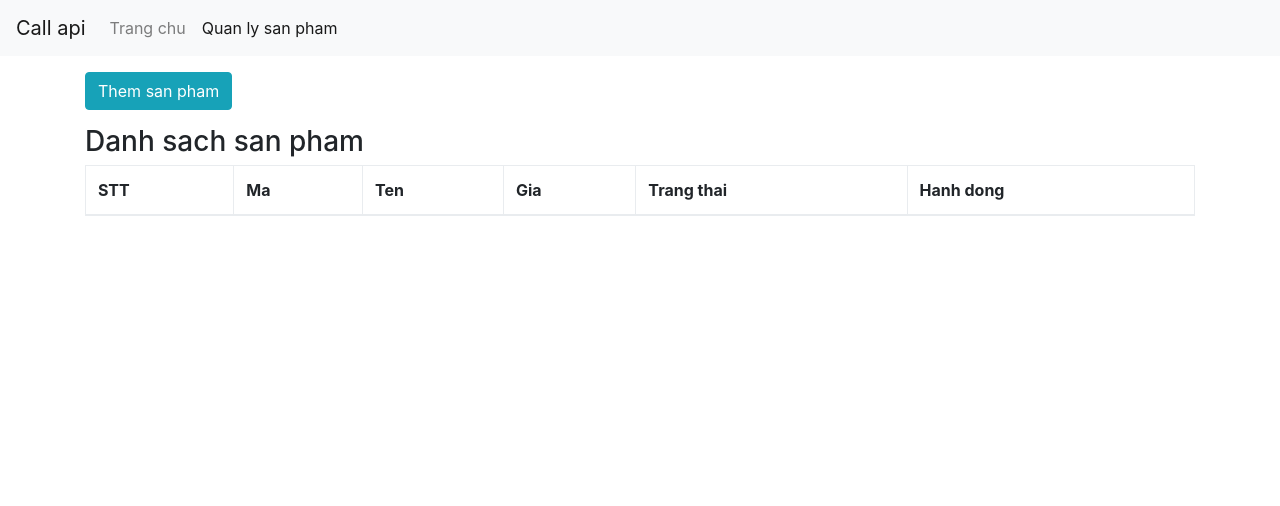
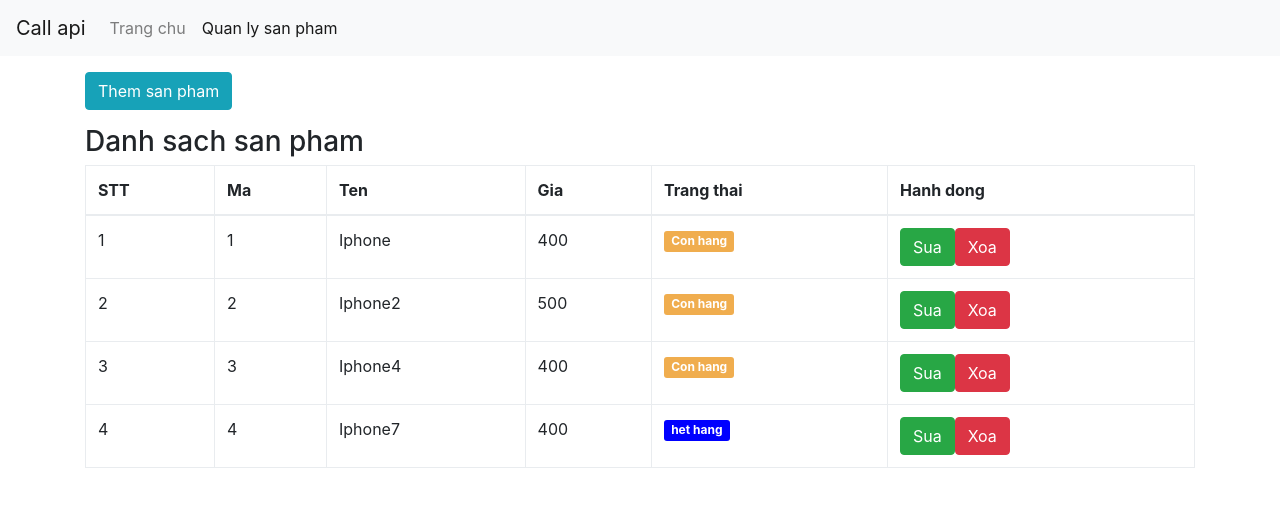
Before and after one commit to trieuquang204/call-api-reactjs, a React (Create React App) app: page /product-list in a window 1280 px wide. Shown: the top 506 px of the page. Built offline with nearby package versions, Linux system fonts and the light colour scheme.

Commit message:
91 tich hop redux

```diff
--- a/src/components/ProductItem/ProductItem.js
+++ b/src/components/ProductItem/ProductItem.js
@@ -4,7 +4,7 @@
   render() {
     var { product, index } = this.props;
     var statusName = product.status ? "Con hang" : "het hang";
-    var statusClass = product.status ? "warning" : "default";
+    var statusClass = product.status ? "warning" : "success";
     return (
       <tr>
         <td>{index + 1}</td>
--- a/src/index.js
+++ b/src/index.js
@@ -1,13 +1,24 @@
-import React from 'react';
-import ReactDOM from 'react-dom';
-import App from './App';
-import reportWebVitals from './reportWebVitals';
+import React from "react";
+import ReactDOM from "react-dom";
+import App from "./App";
+import reportWebVitals from "./reportWebVitals";
+
+import { createStore } from "redux";
+import appReducers from "./reducers/index";
+import { Provider } from "react-redux";
+
+const store = createStore(
+  appReducers,
+  window.__REDUX_DEVTOOLS_EXTENSION__ && window.__REDUX_DEVTOOLS_EXTENSION__()
+);
 
 ReactDOM.render(
   <React.StrictMode>
-    <App />
+    <Provider store={store}>
+      <App />
+    </Provider>
   </React.StrictMode>,
-  document.getElementById('root')
+  document.getElementById("root")
 );
 
 reportWebVitals();
--- a/src/pages/ProductListPage/ProductListPage.js
+++ b/src/pages/ProductListPage/ProductListPage.js
@@ -1,6 +1,8 @@
 import React, { Component } from "react";
 import ProductList from "../../components/ProductList/ProductList";
 import ProductItem from "../../components/ProductItem/ProductItem";
+
+import { connect } from 'react-redux';
 
 class ProductListPage extends Component {
   showProducts(products) {
@@ -14,7 +16,7 @@
   }
 
   render() {
-    var products = [];
+    var {products} = this.props;
     return (
       <div className="col-md-12">
         <button className="btn btn-info mt-3 mb-3">Them san pham</button>
@@ -24,4 +26,10 @@
   }
 }
 
-export default ProductListPage;
+const mapStateToProps = (state) => {
+  return {
+    products : state.products
+  }
+}
+
+export default connect(mapStateToProps, null)(ProductListPage);
--- /dev/null
+++ b/src/reducers/index.js
@@ -0,0 +1,8 @@
+import { combineReducers } from 'redux';
+import products from './products';
+
+const appReducers = combineReducers({
+  products
+});
+
+export default appReducers;
--- /dev/null
+++ b/src/reducers/products.js
@@ -0,0 +1,35 @@
+var initialState = [
+  {
+    id: 1,
+    name: 'Iphone',
+    price: 400,
+    status: true
+  },
+  {
+    id: 2,
+    name: 'Iphone2',
+    price: 500,
+    status: true
+  },
+  {
+    id: 3,
+    name: 'Iphone4',
+    price: 400,
+    status: true
+  },
+  {
+    id: 4,
+    name: 'Iphone7',
+    price: 400,
+    status: false
+  },
+];
+
+const products = (state = initialState, action) => {
+  switch(action.type) {
+    default:
+    return [...state];
+  }
+}
+
+export default products;
```
Also changed, not shown: src/actions/index.js (added), src/constants/ActionTypes.js (added), 1 other file (tests, documents, lock files or other folders).
